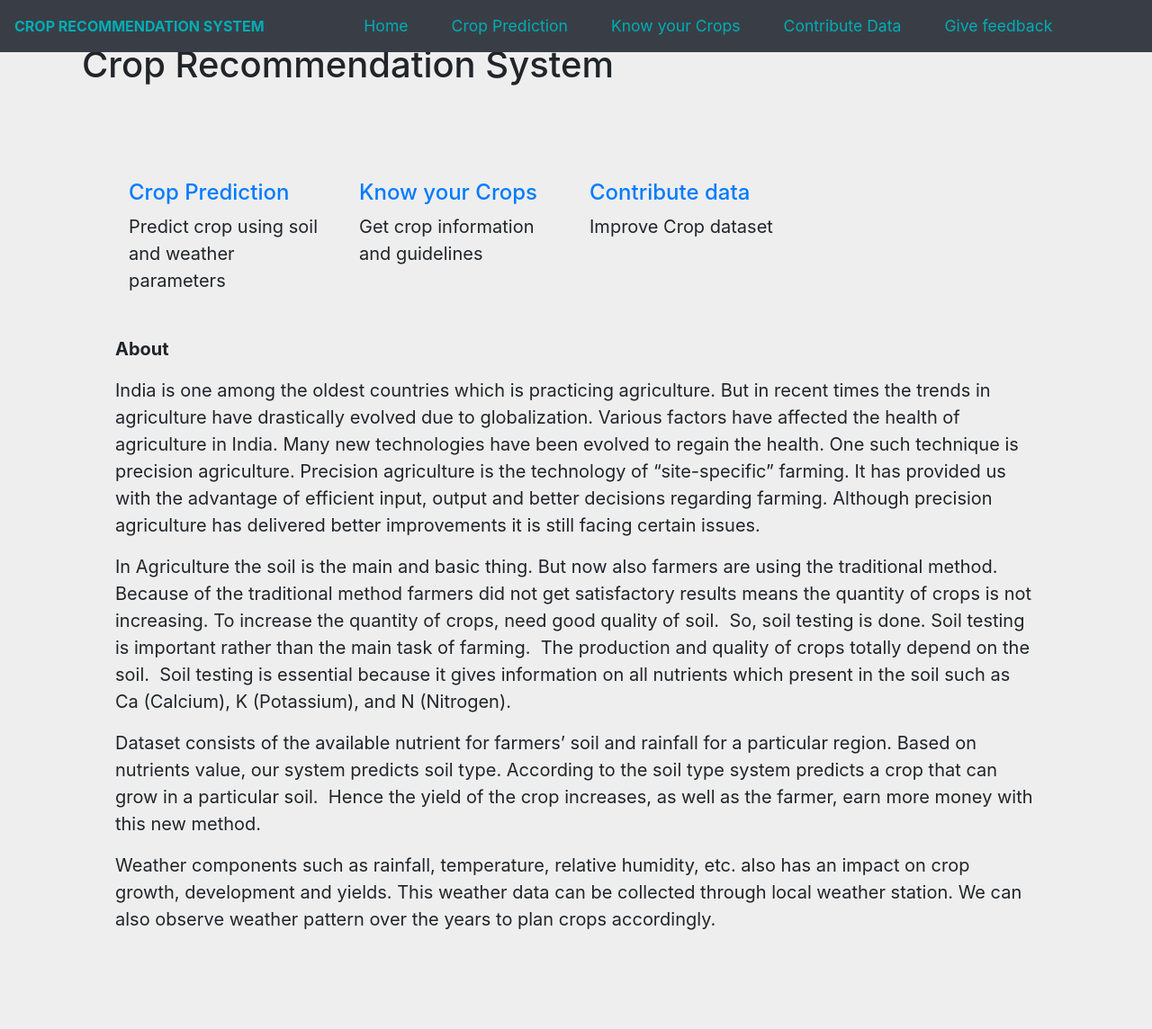
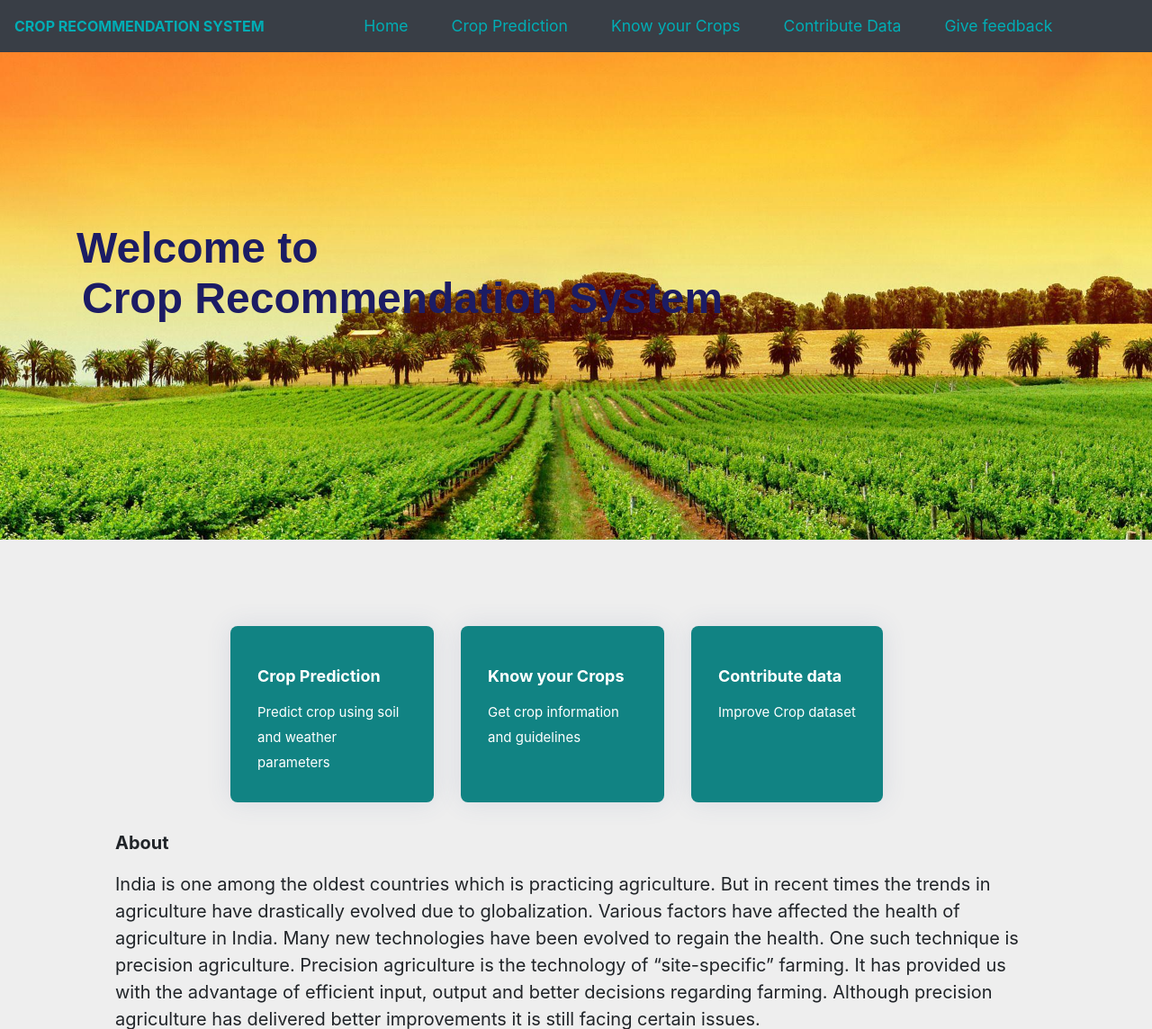
Before and after one commit to sankalp33/Crop-Recommendation-System, a Flask app: page / in a window 1280 px wide. Shown: the top 1144 px of the page at 90% size. Before the commit the page ends 1034 px from the top, so only its background shows below. Run offline with Flask 2, Linux system fonts and the light colour scheme; parts of the project's set-up code (start-up, migrations or seed data) failed here and were passed over; some libraries are stand-ins or nearby versions.

Commit message:
Update style.css

```diff
--- a/static/style.css
+++ b/static/style.css
@@ -92,7 +92,7 @@
 	height:400px;
   }
   .imgzoom{
-    background-color: rgb(148, 247, 148);
+    background-color: rgb(79, 204, 162);
   }
   .imgzoom img:hover {
     transform: scale(1.3);
@@ -101,3 +101,126 @@
     transition: transform .2s;
     margin: 0 auto;
   }
+
+ #hero{
+  width: 100%;
+  height: 75vh;
+  background: url("/static/Home1.jpg") top left;
+  background-size: cover;
+  position: relative;
+  }
+
+  #hero .container {
+
+    padding-top: 15px;
+  }
+
+  @media (max-width: 992px) {
+    #hero .container {
+      padding-top: 15px;
+    }
+  }
+
+  #hero h1 {
+    font-size: 48px;
+    font-weight: 700;
+    line-height: 56px;
+    color: #1c1c64;
+    font-family: "Poppins", sans-serif;
+  }
+
+  #hero h1 span {
+    color: #1c1c64;
+  }
+
+  .featured-services .icon-box {
+    padding: 30px;
+    position: relative;
+    overflow: hidden;
+    background: rgb(17, 131, 131);
+    box-shadow: 0 0 29px 0 rgba(68, 88, 144, 0.12);
+    transition: all 0.3s ease-in-out;
+    border-radius: 8px;
+    z-index: 1;
+    left: 50%;
+  }
+
+  .featured-services .icon-box::before {
+    content: '';
+    position: absolute;
+    background: #cbe0fb;
+    right: 0;
+    left: 0;
+    bottom: 0;
+    top: 100%;
+    transition: all 0.3s;
+    z-index: -1;
+  }
+
+  .featured-services .icon-box:hover::before {
+    background: #106eea;
+    top: 0;
+    border-radius: 0px;
+  }
+
+  .featured-services .icon {
+    margin-bottom: 15px;
+  }
+
+  .featured-services .icon i {
+    font-size: 48px;
+    line-height: 1;
+    color: #106eea;
+    transition: all 0.3s ease-in-out;
+  }
+
+  .featured-services .title {
+    font-weight: 700;
+    margin-bottom: 15px;
+    font-size: 18px;
+  }
+
+  .featured-services .title a {
+    color: rgb(255, 255, 255);
+  }
+
+  .featured-services .description {
+    font-size: 15px;
+    line-height: 28px;
+    margin-bottom: 0;
+    color: rgb(255, 255, 255);
+  }
+
+  .featured-services .icon-box:hover .title a, .featured-services .icon-box:hover .description {
+    color: #fff;
+  }
+
+  .featured-services .icon-box:hover .icon i {
+    color: #fff;
+  }
+
+  .back-to-top {
+    position: fixed;
+    display: none;
+    right: 15px;
+    bottom: 15px;
+    z-index: 99999;
+  }
+
+  .back-to-top i {
+    display: flex;
+    align-items: center;
+    justify-content: center;
+    font-size: 24px;
+    width: 40px;
+    height: 40px;
+    border-radius: 4px;
+    background: #106eea;
+    color: #fff;
+    transition: all 0.4s;
+  }
+
+  .back-to-top i:hover {
+    background: #3284f1;
+    color: #fff;
+  }
```
